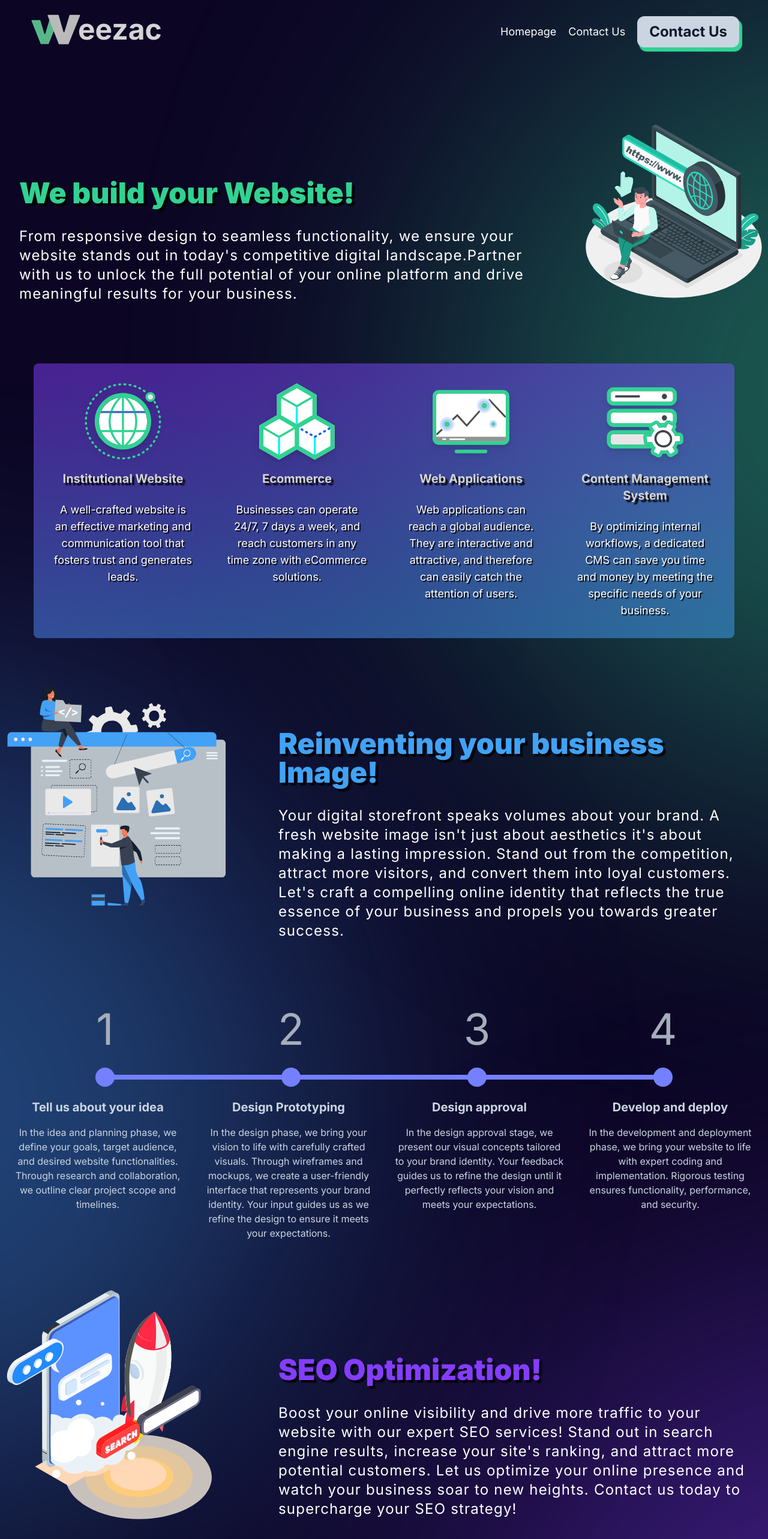
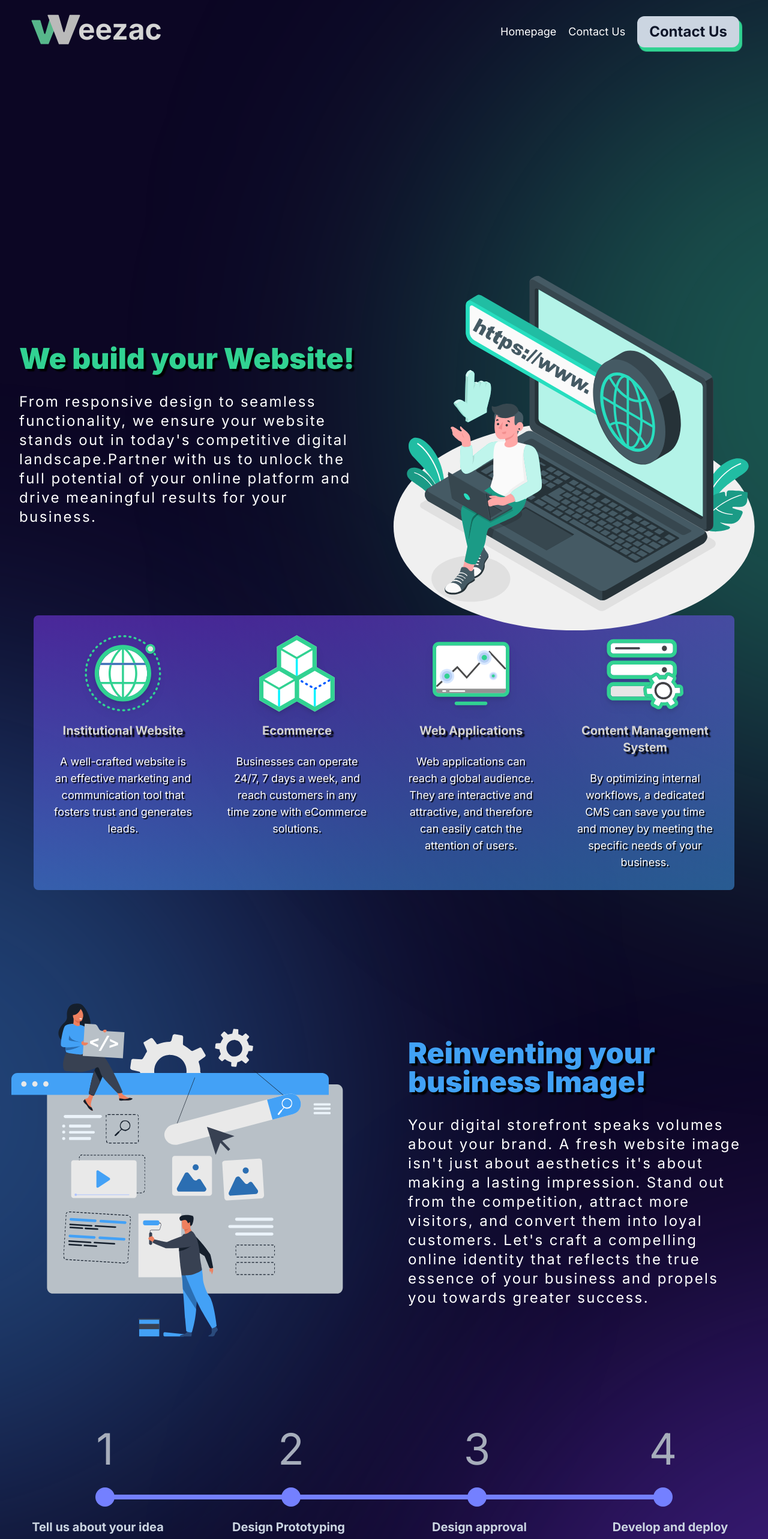
Before and after one commit to andreisaac/weezac, a Next.js app: page / in a window 1280 px wide. Shown: the top 2566 px of the page at 60% size. Built offline with nearby package versions, Linux system fonts and the light colour scheme.

Commit message:
visual rework

```diff
--- a/app/page.tsx
+++ b/app/page.tsx
@@ -70,49 +70,40 @@ const HomePage = () => {
   return (
     <div className="flex flex-col items-center pb-20">
 
-      <motion.main className="snap-start snap-always lg:grid lg:grid-cols-4 gap-4 w-full max-w-[1440px] max-lg:mt-10 max-lg:max-w-full mt-24 relative"
-        initial="hidden"
-        whileInView="reveal"
-        viewport={{ once: true }}
-      >
-        <motion.div className="lg:col-span-3 z-50"
-          variants={variantsL}
-          transition={{duration: 0.5, ease:"easeIn"}}>
-
+      <main className="snap-start snap-always lg:grid lg:grid-cols-4 gap-4 w-full max-lg:mt-10 max-lg:max-w-full max-2xl:mt-24 2xl:mt-[-100px] relative" >
+        <div className="lg:col-span-3 xl:col-span-2 lg:pt-10 xl:mt-14 relative top-[180px]" >
           <TypingAnimations text="We build your Website!" color="text-emerald"></TypingAnimations>
-          <p className="max-lg:text-lg text-2xl max-lg:mt-4 max-lg:px-4 lg:px-8 px-28 tracking-wider text-white">
+          <p className="max-lg:text-lg text-2xl max-lg:mt-4 max-lg:px-4 lg:px-8 px-28 tracking-widest text-white">
             From responsive design to seamless functionality, we ensure your website stands out in today's competitive digital landscape.Partner with us to unlock the full potential of your online platform and drive meaningful results for your business.
           </p>
-        </motion.div>
-        <motion.div className="lg:col-auto max-lg:hidden"
-          variants={variantsR}
-          transition={{duration: 0.5, ease:"easeIn"}}>
+        </div>
+        <div className="lg:col-auto xl:col-span-2 max-lg:hidden lg:mt-36 xl:mt-24 relative top-[150px]">
           <Website></Website>
-        </motion.div>
-      </motion.main>
+        </div>
+      </main>
 
-      <main className="grid max-lg:grid-cols-2 grid-cols-4 max-xl:gap-1 gap-14 bg-light-gradient max-xl:mx-2 mx-14 max-lg:p-2 p-8 rounded-lg max-w-[1440px] max-lg:mt-10 max-lg:max-w-full mt-24 bg-gradient-light">
+      <main className="grid max-lg:grid-cols-2 grid-cols-4 2xl:pt-14 max-xl:gap-1 gap-14 bg-light-gradient max-xl:mx-2 mx-14 max-lg:p-2 p-8 rounded-lg max-w-[1440px] max-lg:mt-10 max-lg:max-w-full mt-24 bg-gradient-light">
             <Section title="Institutional Website" description="A well-crafted website is an effective marketing and communication tool that fosters trust and generates leads." imageUrl={int} imageAlt="Institutional Website Image" />
             <Section title="Ecommerce" description="Businesses can operate 24/7, 7 days a week, and reach customers in any time zone with eCommerce solutions." imageUrl={ecomm} imageAlt="Ecommerce Image" />
             <Section title="Web Applications" description="Web applications can reach a global audience. They are interactive and attractive, and therefore can easily catch the attention of users." imageUrl={webapp} imageAlt="Web Applications Image" />
             <Section title="Content Management System" description="By optimizing internal workflows, a dedicated CMS can save you time and money by meeting the specific needs of your business." imageUrl={CMS} imageAlt="CMS Image" />
       </main>
 
-      <motion.main className="snap-start snap-always lg:grid lg:grid-cols-3 gap-4 w-full max-w-[1440px] max-lg:mt-10 max-lg:max-w-full mt-14"
+      <motion.main className="snap-start snap-always lg:grid lg:grid-cols-4 gap-4 w-full max-w-[1440px] max-lg:mt-10 max-lg:max-w-full mt-14"
         initial="hidden"
         whileInView="reveal"
         viewport={{ once: true }}
       >
-        <motion.div className="col-auto max-lg:hidden"
+        <motion.div className="lg:col-auto xl:col-span-2 max-lg:hidden lg:mt-36 xl:mt-24"
           variants={variantsL}
           transition={{duration: 0.5, ease:"easeIn"}}>
           <Webdesign></Webdesign>
         </motion.div>
-        <motion.div className="lg:col-span-2 max-lg:w-full"
+        <motion.div className="lg:col-span-3 xl:col-span-2 lg:pt-10 xl:mt-14"
           variants={variantsR}
           transition={{duration: 0.5, ease:"easeIn"}}>
           <TypingAnimations text="Reinventing your business Image!" color="text-cyan"></TypingAnimations>
-          <p className="max-lg:text-lg text-2xl max-lg:mt-4 max-lg:px-4 lg:px-8 px-28 tracking-wider text-white">
+          <p className="max-lg:text-lg text-2xl max-lg:mt-4 max-lg:px-4 lg:px-8 px-28 tracking-widest text-white">
             Your digital storefront speaks volumes about your brand. A fresh website image isn't just about aesthetics it's about making a lasting impression. Stand out from the competition, attract more visitors, and convert them into loyal customers. Let's craft a compelling online identity that reflects the true essence of your business and propels you towards greater success.
           </p>
         </motion.div>
@@ -139,21 +130,21 @@ const HomePage = () => {
         </ul>
       </main>
 
-      <motion.main className="snap-start snap-always lg:grid lg:grid-cols-3 gap-4 w-full max-w-[1440px] max-lg:mt-10 xl:mt-14"
+      <motion.main className="snap-start snap-always lg:grid lg:grid-cols-4 gap-4 w-full max-w-[1440px] max-lg:mt-10 xl:mt-14"
         initial="hidden"
         whileInView="reveal"
         viewport={{ once: true }}
       >
-        <motion.div className="col-auto max-lg:hidden"
+        <motion.div className="lg:col-auto xl:col-span-2 max-lg:hidden lg:mt-36 xl:mt-24"
           variants={variantsL}
           transition={{duration: 0.5, ease:"easeIn"}}>
           <Rocket></Rocket>
         </motion.div>
-        <motion.div className="col-span-2 xl:pt-10"
+        <motion.div className="lg:col-span-3 xl:col-span-2 lg:pt-10 xl:mt-14"
           variants={variantsR}
           transition={{duration: 0.5, ease:"easeIn"}}>
           <TypingAnimations text="SEO Optimization!" color="text-purple"></TypingAnimations>
-          <p className="max-lg:text-lg text-2xl max-lg:mt-4 max-lg:px-4 lg:px-8 px-28 tracking-wider text-white">
+          <p className="max-lg:text-lg text-2xl max-lg:mt-4 max-lg:px-4 lg:px-8 px-28 tracking-widest text-white">
           Boost your online visibility and drive more traffic to your website with our expert SEO services!
           Stand out in search engine results, increase your site's ranking, and attract more potential customers.
           Let us optimize your online presence and watch your business soar to new heights. Contact us today to supercharge your SEO strategy!          </p>
```
